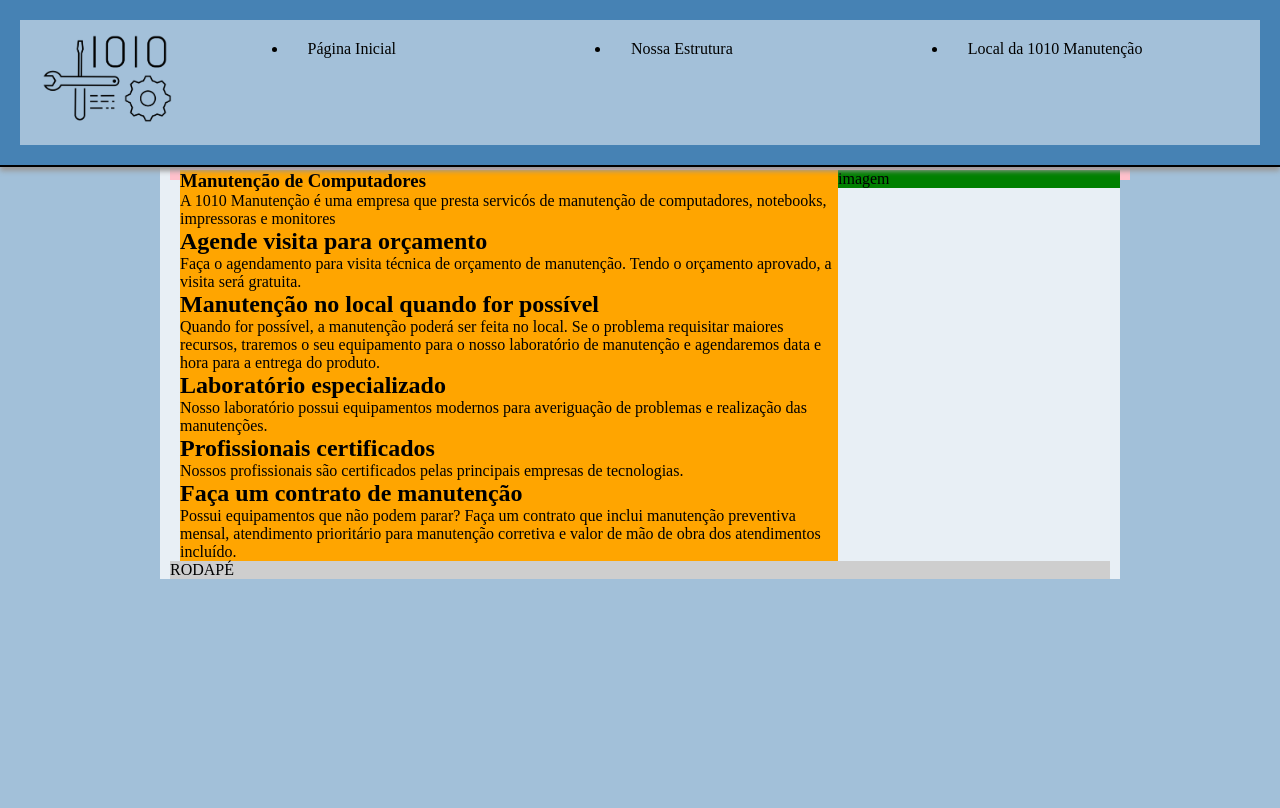
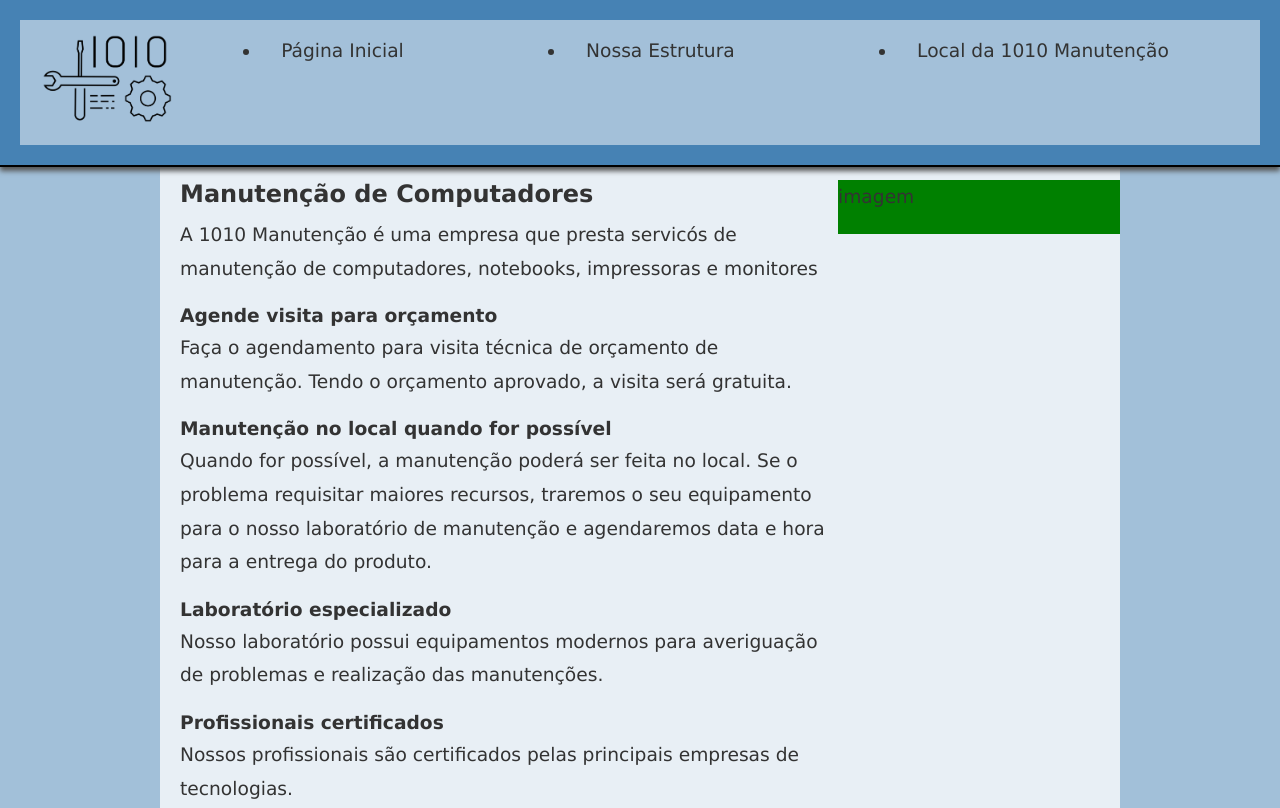
Before and after one commit to fabcurvello/site1010manutencao, a plain HTML site: page index.html in a window 1280 px wide. Shown: the top 808 px of the page. Drawn offline with Linux system fonts and the light colour scheme.

Commit message:
Melhorias no layout do que já estava feito

```diff
--- a/css/estilo.css
+++ b/css/estilo.css
@@ -7,7 +7,26 @@
 }
 
 body {
+    width: 100%;
     background-color: rgba(70,130,180, 0.5);
+    font-family: Verdana, Geneva, sans-serif;
+	font-size: 14pt;
+	color: #333;
+}
+
+p {
+	margin: 0px 0px 20px;
+	line-height: 1.8em; /* espaçamento entre linhas */
+}
+
+h1 {
+    font-size: 18pt;
+    padding-bottom: 10px;
+}
+
+h2 {
+    font-size: 14pt;
+    padding-bottom: 5px;
 }
 
 div#topo {
@@ -15,11 +34,9 @@ div#topo {
     width:100%;
     border-bottom: 2px solid #000;
     position: fixed;
-    box-shadow: 0 4px 5px #999;
-    color: #fff;
-    /* z-index: 1000; /* Profundidade alta, para que tudo de rolagem passe atrás dele */
+    box-shadow: 0 4px 5px #555;
+    z-index: 1000; /* Profundidade alta, para que tudo de rolagem passe atrás dele */
 }
-
 
 header {
     padding: 20px;
@@ -37,7 +54,6 @@ div#logo img {
 
 nav {
     background-color: rgba(255, 255, 255, 0.5);
-    color: #000000;
     width: 100%;
 }
 
@@ -52,19 +68,17 @@ nav ul li {
 
 div#interface {
     width: 940px;
-	padding: 160px 10px 0px 10px;
+	padding: 170px 10px 0px 10px;
 	background: rgba(255,255,255, 0.75); /* rgb alpha. O 0.75 é uma transparência */
 	margin: auto;
 }
 
 section {
-    background-color: pink;
     width: 100%;
     padding: 10px;
 }
 
 article {
-    background-color: orange;
     width: 70%;
     float: left;
 }
@@ -77,5 +91,8 @@ aside {
 
 footer {
     clear: both;
-    background-color: #cecece;
+	width: 100%;
+	line-height: 100px; /* espaçamento entre linhas */
+	text-align: right;
+	border-top: 1px solid #333;
 }
```
